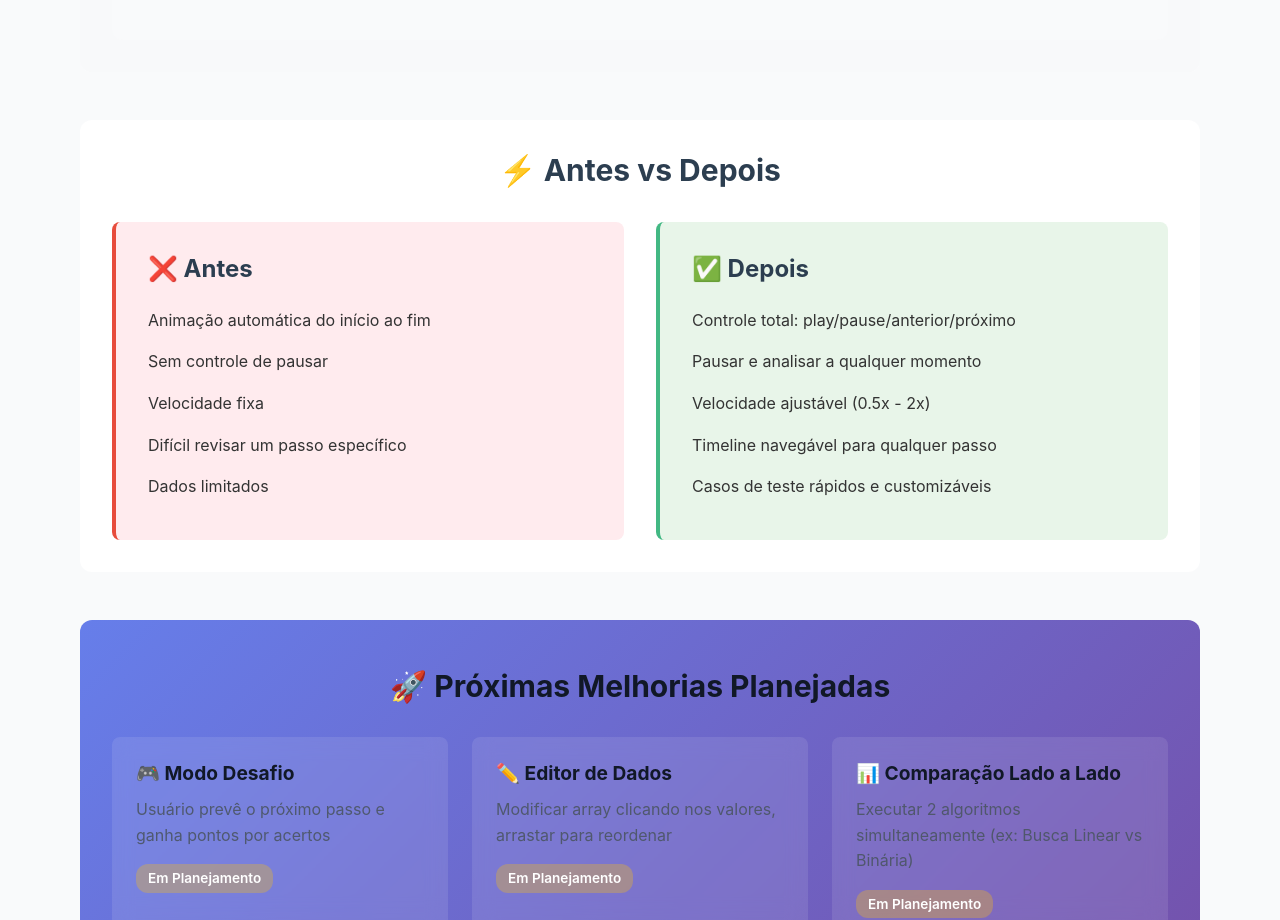
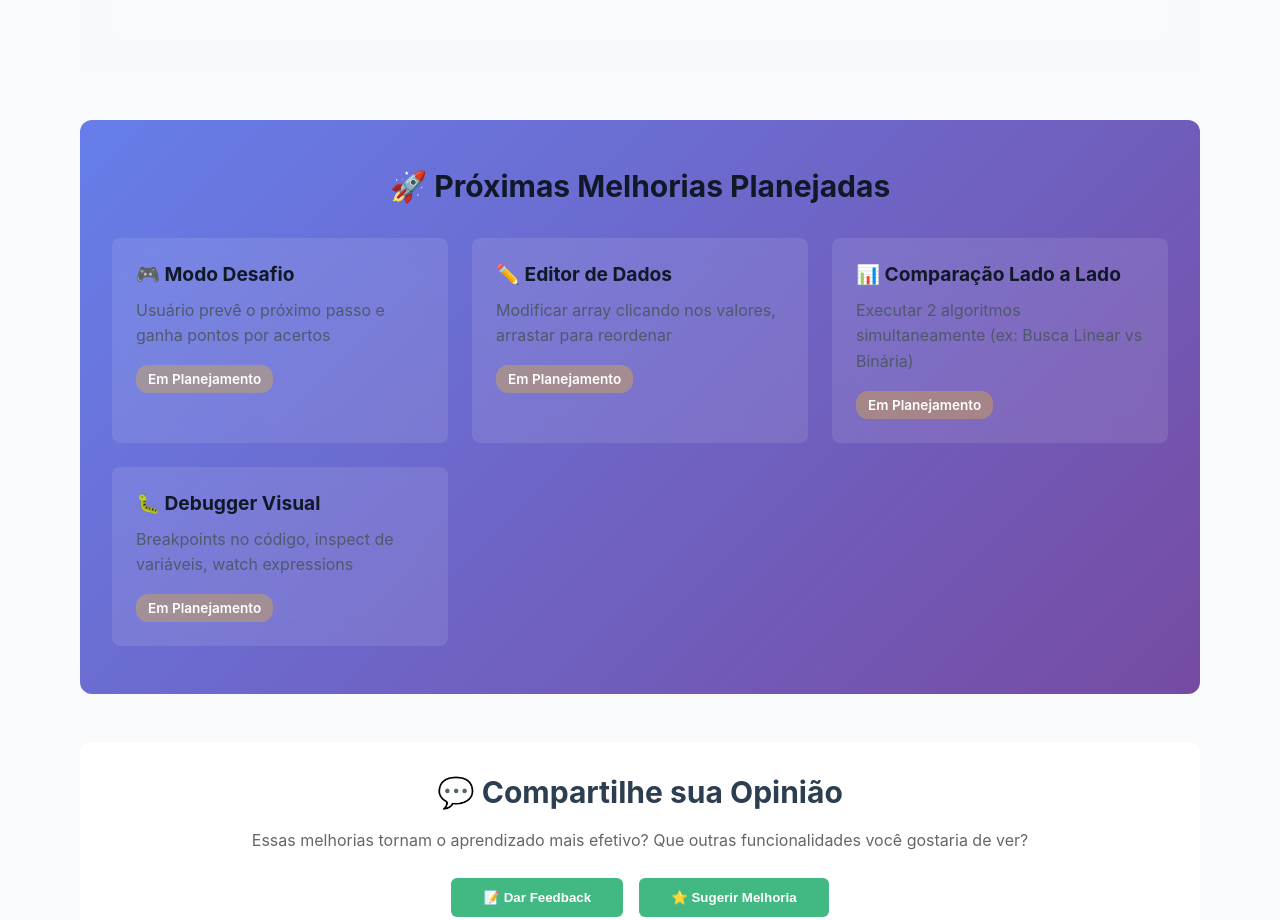
Before and after one commit to JoaoPedroSchlindwein/acc-unoesc, a Vue app: page /demo-interativa in a window 1280 px wide. Shown: the part 1620-2540 px from the top of the page. Built offline with nearby package versions, Linux system fonts and the light colour scheme.

Commit message:
Remove campo

```diff
--- a/src/views/InteractiveDemo.vue
+++ b/src/views/InteractiveDemo.vue
@@ -79,31 +79,6 @@
       </div>
     </div>
 
-    <div class="comparison-section">
-      <h2>⚡ Antes vs Depois</h2>
-      <div class="comparison-grid">
-        <div class="comparison-item">
-          <h3>❌ Antes</h3>
-          <ul>
-            <li>Animação automática do início ao fim</li>
-            <li>Sem controle de pausar</li>
-            <li>Velocidade fixa</li>
-            <li>Difícil revisar um passo específico</li>
-            <li>Dados limitados</li>
-          </ul>
-        </div>
-        <div class="comparison-item success">
-          <h3>✅ Depois</h3>
-          <ul>
-            <li>Controle total: play/pause/anterior/próximo</li>
-            <li>Pausar e analisar a qualquer momento</li>
-            <li>Velocidade ajustável (0.5x - 2x)</li>
-            <li>Timeline navegável para qualquer passo</li>
-            <li>Casos de teste rápidos e customizáveis</li>
-          </ul>
-        </div>
-      </div>
-    </div>
 
     <div class="next-steps">
       <h2>🚀 Próximas Melhorias Planejadas</h2>
```
